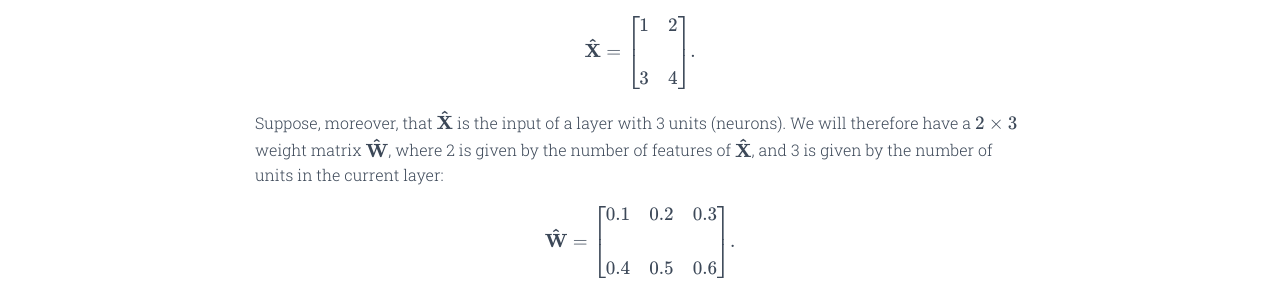
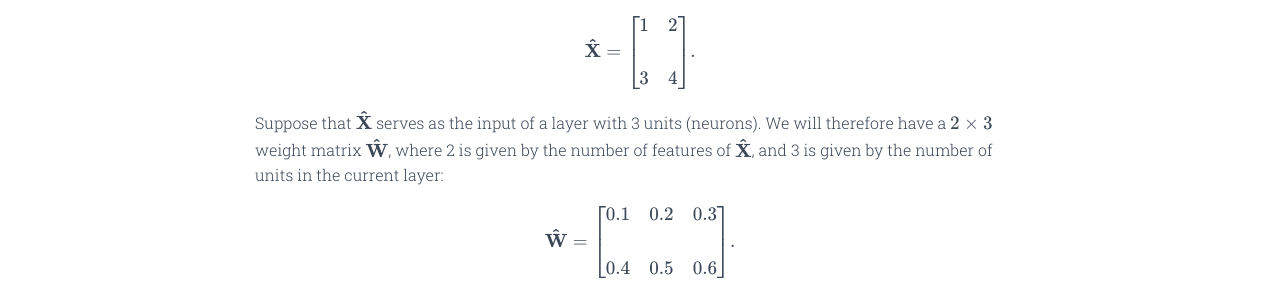
Before and after one commit to BMCARDONA/bmcardona.github.io, a Jekyll site: the page built from _posts/2023-06-09-vectors-and-matrices.md, in a window 1280 px wide and 900 px high, scrolled down 319 px. Shown: the part 148-446 px from the top of the window. Built offline with Jekyll 4.4.1, drawn with Linux system fonts in a browser that asks for light colours; comment, search, counter and statistics services are not loaded; a style sheet for code colours, icons or effects is not loaded.

Commit message:
fix wording

```diff
--- a/_posts/2023-06-09-vectors-and-matrices.md
+++ b/_posts/2023-06-09-vectors-and-matrices.md
@@ -18,7 +18,7 @@ $$
 \end{bmatrix}.
 $$
 
-Suppose, moreover, that $$\mathbf{\hat{X}}$$ is the input of a layer with 3 units (neurons). We will therefore have a $$2 \times 3$$ weight matrix $$\mathbf{\hat{W}}$$, where 2 is given by the number of features of $$\mathbf{\hat{X}}$$, and 3 is given by the number of units in the current layer:
+Suppose that $$\mathbf{\hat{X}}$$ serves as the input of a layer with 3 units (neurons). We will therefore have a $$2 \times 3$$ weight matrix $$\mathbf{\hat{W}}$$, where 2 is given by the number of features of $$\mathbf{\hat{X}}$$, and 3 is given by the number of units in the current layer:
 
 $$
 \mathbf{\hat{W}} = \begin{bmatrix}
```
